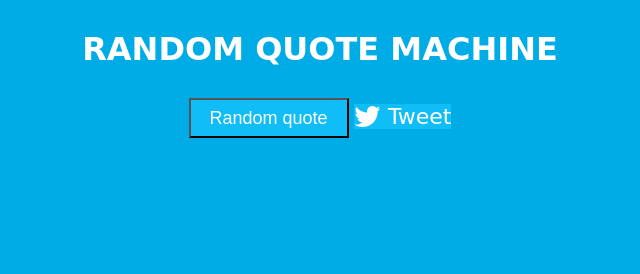
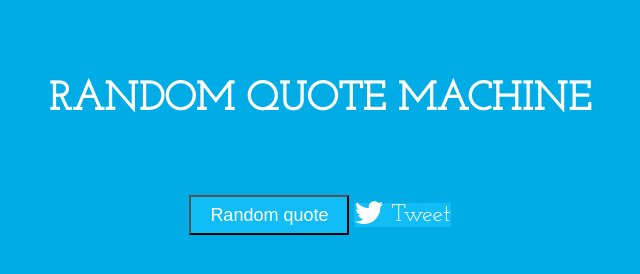
Before and after one commit to katarzyna-lachcik/RQM-12.5, a plain HTML site: page index.html in a window 1280 px wide. Shown: the whole page, without its empty margins (320-960 px from the left). Drawn offline with nearby package versions, Linux system fonts and the light colour scheme; no server answers.

Commit message:
font-family

```diff
--- a/css/style.css
+++ b/css/style.css
@@ -1,29 +1,37 @@
-@import url('https://fonts.googleapis.com/css?family=Shadows+Into+Light')
+@import url('https://fonts.googleapis.com/css?family=Josefin+Slab');
 
-*{
+* {
     margin: 0;
     box-sizing: border-box;
 }
+
 body {
     background: #00ace6;
     text-align: center;
     box-sizing: border-box;
     color: #FFF;
-    font-family: 'Shadows Into Light', cursive;
+    font-family: 'Josefin Slab', serif;
 }
 h1 {
+    padding-top: 50px;
     text-transform: uppercase;
     margin: 30px auto;
+    font-size: 40px;
 }
+h2 {
+    font-size: 30px;
+}
+.box {
+    line-height: 50px;
+}
+
 .tweet {
     text-decoration: none;
     color: #fff;
-    width: 300px;
-    height: 90px;
     background: #11bdf7;
-    border: 2px;
-    font-size: 22px;
-    }
+    font-size: 24px;
+    cursor: pointer;
+}
 .tweet:hover {
     color: #1DA1F2;
     background: #fff;
@@ -34,10 +42,8 @@ h1 {
     background: #11bdf7;
     color: #fff;
     font-size: 18px;
-}
-.buttons {
-    margin: 10px auto;
-    display: block;
-    padding-top: 45px;
     cursor: pointer;
 }
+.btn {
+    padding-top: 45px;
+}
--- a/index.html
+++ b/index.html
@@ -16,7 +16,7 @@
             <h2 class="quote"></h2>
             <h3 class="author"></h3>
         </div>
-        <div>
+        <div class="btn">
             <button class="trigger"> Random quote </button>
             <a href="#" target="_blank" class="tweet"><i class="fa fa-lg fa-twitter"></i> Tweet</a>
         </div>
```
